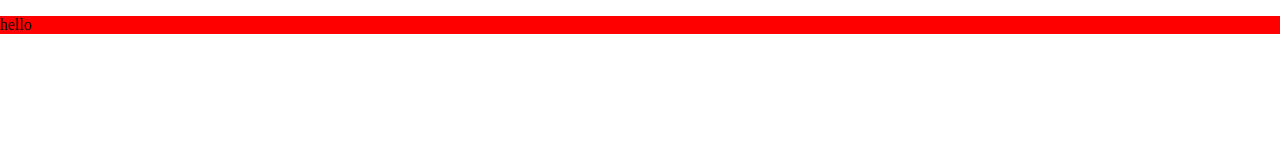
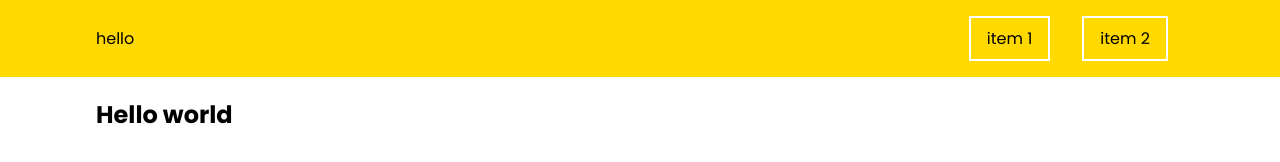
Before and after one commit to hencydsouza/HTML-Assignment-A, a plain HTML site: page index.html in a window 1280 px wide. Drawn offline with Linux system fonts and the light colour scheme.

Commit message:
basic outline

```diff
--- a/index.html
+++ b/index.html
@@ -1,23 +1,77 @@
 <!DOCTYPE html>
 <html lang="en">
+
 <head>
     <meta charset="UTF-8">
     <meta name="viewport" content="width=device-width, initial-scale=1.0">
+    <link rel="preconnect" href="https://fonts.googleapis.com">
+    <link rel="preconnect" href="https://fonts.gstatic.com" crossorigin>
+    <link href="https://fonts.googleapis.com/css2?family=Poppins:ital,wght@0,400;0,700;1,400;1,700&display=swap"
+        rel="stylesheet">
     <title>Document</title>
     <style>
+        header {
+            height: 100%;
+            display: flex;
+            justify-content: center;
+            /* position: fixed; */
+            width: 100%;
+            background: rgb(255, 217, 0);
+            align-items: center;
+        }
+
         nav {
-            background-color: red;
+            width: 85%;
+            display: flex;
+            justify-content: space-between;
         }
+
+        nav ul {
+            display: flex;
+            list-style: none;
+        }
+
+        nav ul li {
+            padding: 0.5em 1em;
+            margin: 0 1em;
+            border: 2px solid white;
+        }
+
+        p {
+            margin: auto 0;
+            padding: 0;
+        }
+
         body {
+            font-family: poppins;
             margin: 0;
+            padding: 0;
+            align-items: center;
+            justify-content: space-between;
+        }
+
+        .main-section {
+            margin: auto;
+            width: 85%;
+            display: flex;
         }
     </style>
 </head>
+
 <body>
     <header>
         <nav>
             <p>hello</p>
+
+            <ul>
+                <li>item 1</li>
+                <li>item 2</li>
+            </ul>
         </nav>
     </header>
+    <section class="main-section">
+        <h1>Hello world</h1>
+    </section>
 </body>
+
 </html>
```
